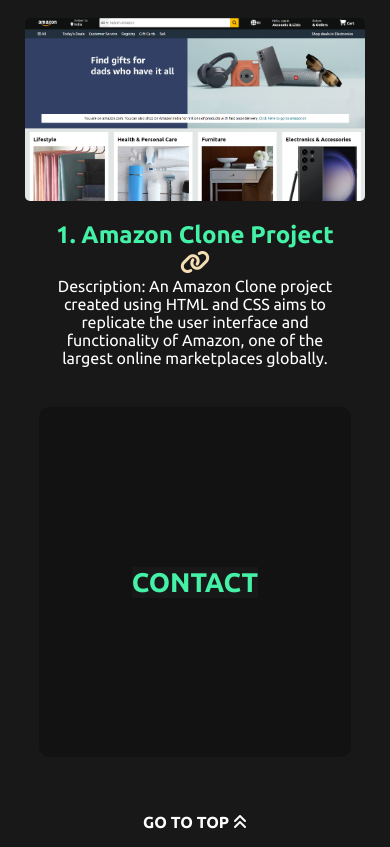
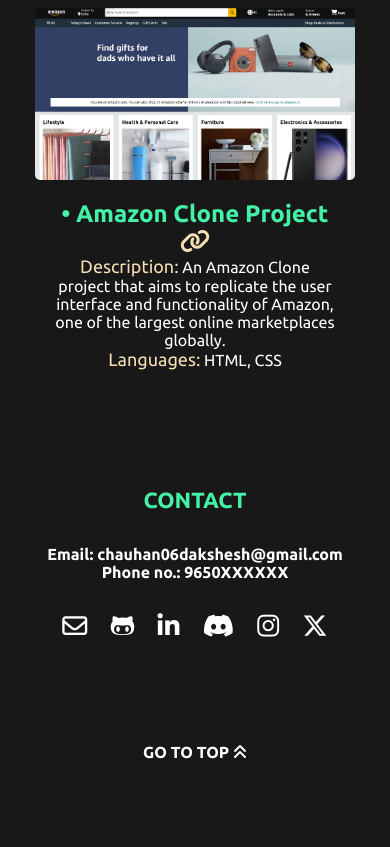
Before and after one commit to da-ksh-esh/DCPortfolio, a plain HTML site: page index.html in a window 390 px wide. Shown: the part 1062-1909 px from the top of the page. After the commit the page ends 1839 px from the top, so only its background shows below. Drawn offline with nearby package versions, Linux system fonts and the light colour scheme.

Commit message:
final-portfolio

```diff
--- a/index.css
+++ b/index.css
@@ -64,28 +64,17 @@
 }
 
 .main-projects{
-  /* background-color: white; */
   border-radius: 10px;
   width: 80%;
   margin: 70px auto 40px;
-  height: 400px;
+  height: 350px;
 }
 
 .main-contact{
-  background-color: rgb(19, 18, 18);
   border-radius: 10px;
-  display: flex;
-  justify-content: center;
-  align-items: center;
   width: 80%;
   margin: 40px auto;
-  height: 350px;
-}
-
-.contact-heading{
-  color: #44f1a6;
-  font-family: ubuntu;
-  font-size: 27px;
+  height: 200px;
 }
 
 .details-heading {
@@ -109,7 +98,6 @@
 .about-container-1 {
   height: 350px;
   width: 50%;
-  /* background-color: white; */
   display: flex;
   flex-direction: column;
   justify-content: center;
@@ -120,14 +108,13 @@
 .about-container-2 {
   height: 350px;
   width: 50%;
-  /* background-color: aqua; */
   display: flex ;
   justify-content: center;
   align-items: center;
 }
 
 .about-container-2 img {
-  height: 350px;
+  height: 300px;
 }
 
 .social-icons {
@@ -138,13 +125,15 @@
   justify-content: space-evenly;
 }
 
+.contact-icons a,
 .social-icons a {
   color: white;
 }
 
 .about-heading,
 .skills-heading,
-.projects-heading {
+.projects-heading,
+.contact-heading{
   color: #44f1a6;
   font-family: ubuntu;
   font-size: 25px;
@@ -180,7 +169,11 @@
 .projects-container {
   display: flex;
   justify-content: center;
-  margin-bottom: 20px;
+}
+
+.projects-container-span {
+  font-size: 18px;
+  color: wheat;
 }
 
 .projects-container-0 {
@@ -194,13 +187,12 @@
   align-items: center;
   color: white;
   border-radius: 10px;
-  /* background-color: red; */
   width: 50%;
 }
 
 .projects-container-2 img {
   padding: 5px;
-  width: 350px;
+  width: 330px;
   border-radius: 10px;
 }
 
@@ -208,13 +200,32 @@
   display: flex;
   flex-direction: column;
   justify-content: center;
-  align-items: center;
-  text-align: center;
   font-family: ubuntu;
   color:#44f1a6;
   margin:0 10px 0 10px;
   /* background-color: green; */
-  width: 50%;
+  width: 40%;
+}
+
+.contact-container {
+  display: flex;
+  justify-content: center;
+}
+
+.contact-container-1 {
+  height: 100px;
+  color: white;
+  display: flex;
+  flex-direction: column;
+  justify-content: center;
+  align-items: center;
+  font-family: ubuntu;
+}
+
+.contact-icons {
+  font-size: 25px;
+  display: flex;
+  justify-content: space-evenly;
 }
 
 .go-to-top{
@@ -241,6 +252,8 @@
   .projects-container-3 {
     margin-top: 15px;
     width: 90%;
+    align-items: center;
+    text-align: center;
   }
 
 }
@@ -293,18 +306,27 @@
     width: 100%;
   }
 
-  .main-skills {
-    margin-top: 140px;
+  .main-skills,
+  .main-contact {
+    margin-top: 130px;
   }
 
-  .projects-container
-  .skills-container {
-    width: 100%;
+  .main-projects {
+    height: 400px;
+  }
+
+  .projects-container {
+    margin-bottom: 20px;
+  }
+
+  .contact-container-1 h3 {
+    font-size: 16px;
   }
 
   .about-heading,
   .skills-heading,
-  .projects-heading {
+  .projects-heading,
+  .contact-heading {
     font-size: 22px;
   }
 
--- a/index.html
+++ b/index.html
@@ -106,14 +106,29 @@
           <img src="/DCPortfolio/images/image.png" alt="">
         </div>
         <div class="projects-container-3">
-          <h2>1. Amazon Clone Project <a href="/HTML CSS Amazon Clone Project/index.html"><i style="color: wheat;" class="fa-solid fa-link"></i></a></h2>
-          <p style="color: white;">Description: An Amazon Clone project created using HTML and CSS aims to replicate the user interface and functionality of Amazon, one of the largest online marketplaces globally.</p>
+          <h2>• Amazon Clone Project <a href="/HTML CSS Amazon Clone Project/index.html"><i style="color: wheat;" class="fa-solid fa-link"></i></a></h2>
+          <p style="color: white;"><span class="projects-container-span">Description:</span> An Amazon Clone project that aims to replicate the user interface and functionality of Amazon, one of the largest online marketplaces globally.</p>
+          <p style="color: white;"><span class="projects-container-span">Languages:</span> HTML, CSS</p>
         </div>
       </div>
     </section>
     <section id="contact-section" class="main-contact">
       <div class="contact-container">
         <h2 class="contact-heading">CONTACT</h3>
+      </div>
+      <div class="contact-container-0">
+        <div class="contact-container-1">
+          <h3>Email: chauhan06dakshesh@gmail.com</h3>
+          <h3>Phone no.: 9650XXXXXX</h3>
+        </div>
+        <div class="contact-icons">
+          <a href="mailto:chauhan06dakshesh@gmail.com"><i class="fa-regular fa-envelope"></i></a>
+          <a href="https://github.com/da-ksh-esh"><i class="fa-brands fa-github-alt"></i></a>
+          <a href="https://www.linkedin.com/in/dakshesh-chauhan-245267313/"><i class="fa-brands fa-linkedin-in"></i></a>
+          <a href="#"><i class="fa-brands fa-discord"></i></a>
+          <a href="https://www.instagram.com/da_ksh_esh"><i class="fa-brands fa-instagram"></i></a>
+          <a href="https://www.x.com/da_ksh_esh"><i class="fa-brands fa-x-twitter"></i></a>
+        </div>
       </div>
     </section>
     <footer>
```
